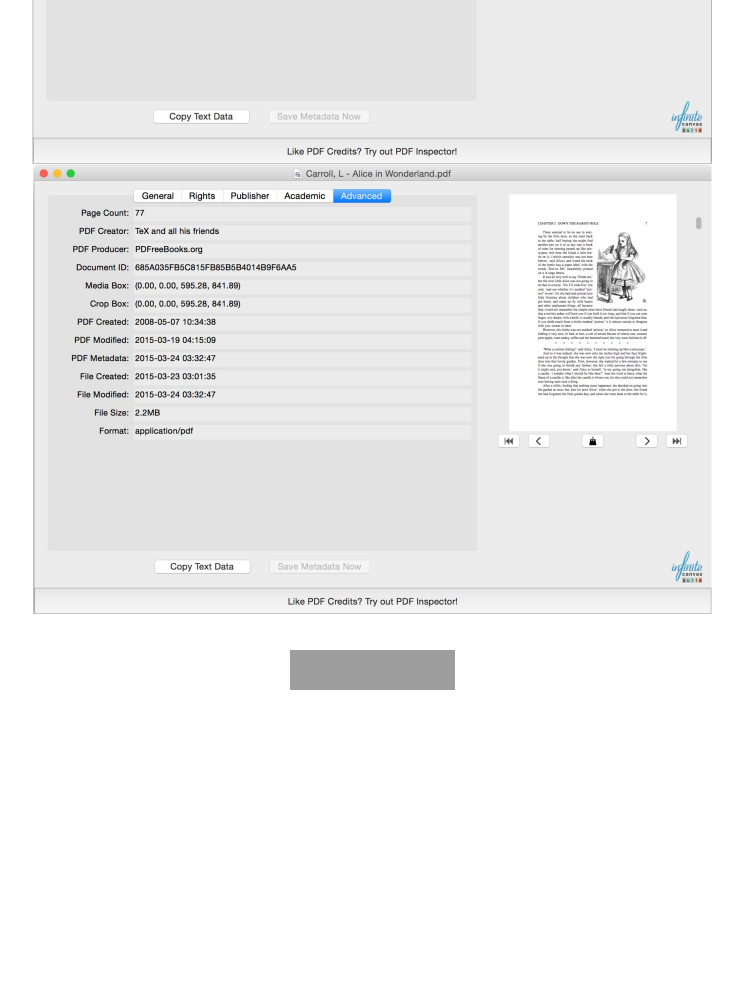
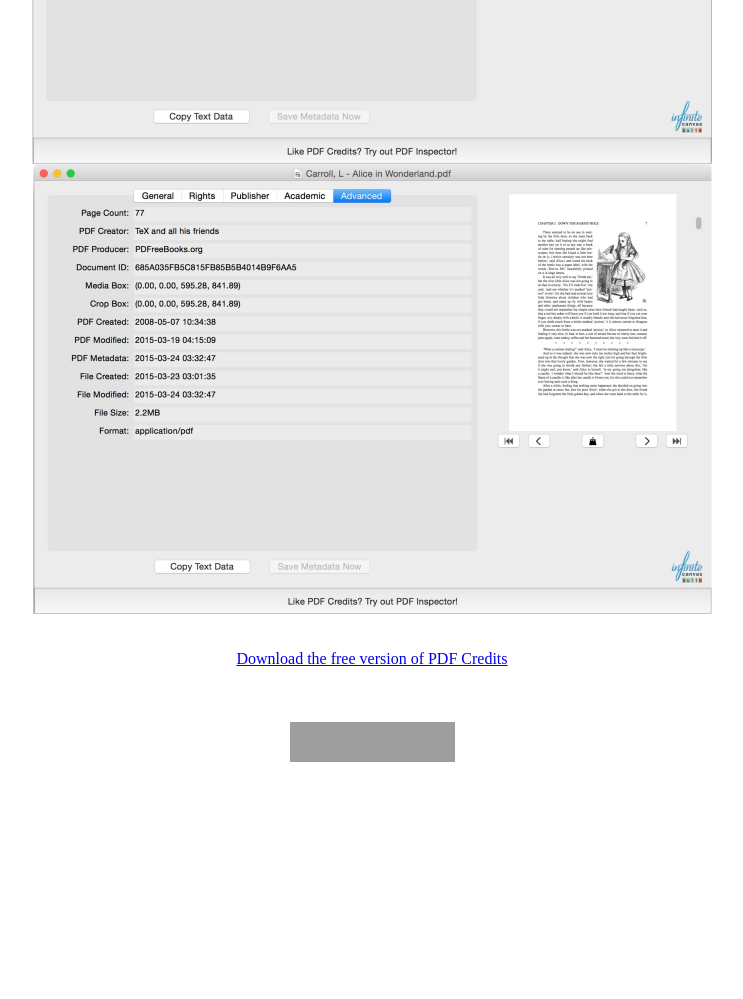
Before and after one commit to ReOrientMedia/ReOrientMedia.github.io, a plain HTML site: page pdfcredits/index.html in a window 1280 px wide. Shown: the part 1810-2809 px from the top of the page, without its empty margins (268-1011 px from the left). Before the commit the page ends 2742 px from the top, so only its background shows below. Drawn offline with Linux system fonts and the light colour scheme; grey boxes are pictures that could not be loaded.

Commit message:
Added link for dmg to bottom as well.

```diff
--- a/pdfcredits/index.html
+++ b/pdfcredits/index.html
@@ -29,6 +29,14 @@
     <div><center>
 	<br/>
 	<br/>
+	<a href="pdfcredits.dmg">Download the free version of PDF Credits</a>
+	<br/>
+	<br/>
+    </center></div>
+
+    <div><center>
+	<br/>
+	<br/>
 	<a href="https://itunes.apple.com/us/app/pdf-credits/id953936563?mt=12" target="itunes_store" style="display:inline-block;overflow:hidden;background:url(https://linkmaker.itunes.apple.com/htmlResources/assets/en_us//images/web/linkmaker/badge_macappstore-lrg.png) no-repeat;width:165px;height:40px;@media only screen{background-image:url(https://linkmaker.itunes.apple.com/htmlResources/assets/en_us//images/web/linkmaker/badge_macappstore-lrg.svg);}"></a>
 	<br/>
 	<br/>
```
